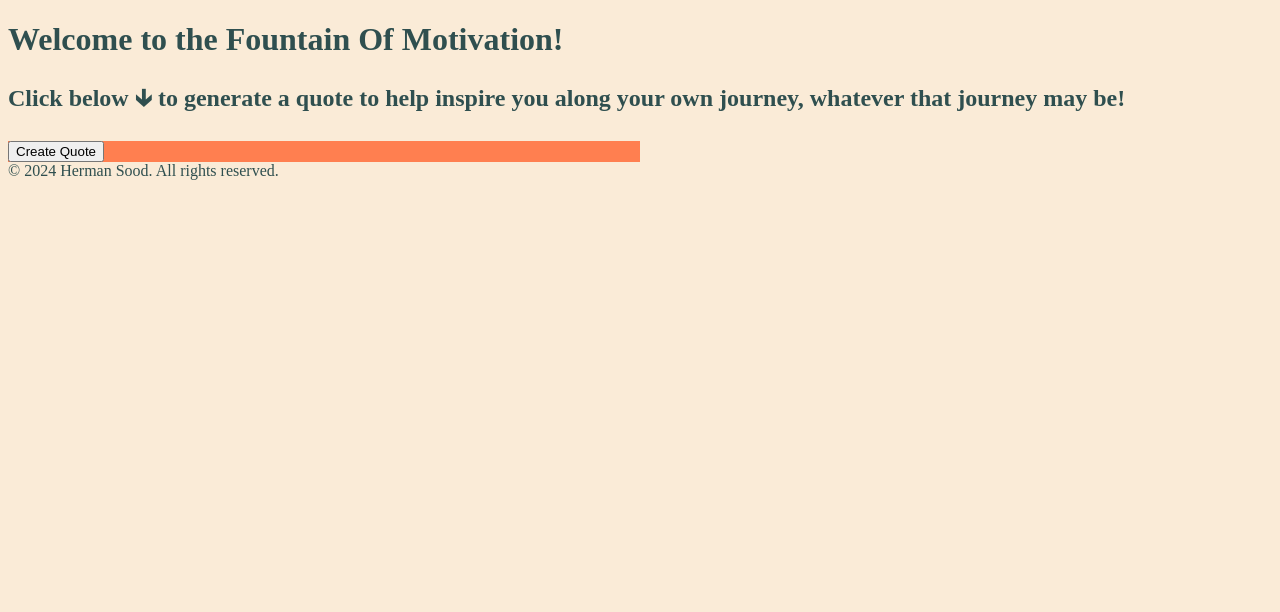
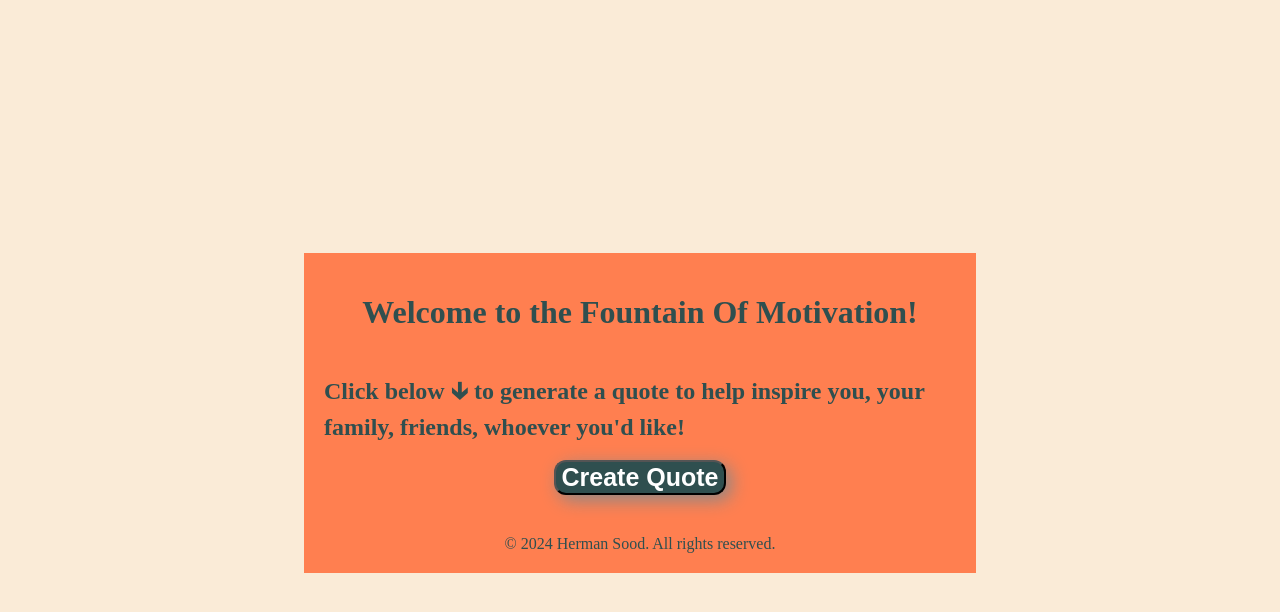
Before and after one commit to Herman-23/First-Hackathon, a plain HTML site: page index.html in a window 1280 px wide. Drawn offline with nearby package versions, Linux system fonts and the light colour scheme.

Commit message:
Added some css to style the current html for quote generator view and moved some heading elements into quotegeneratorview

```diff
--- a/index.html
+++ b/index.html
@@ -7,10 +7,10 @@
     <link rel="stylesheet" href="./styles.css">
 </head>
 <body>
-    <h1>Welcome to the Fountain Of Motivation!</h1>
-    <h2>Click below 🡳 to generate a quote to help inspire you along your own journey, whatever that journey may be!</h2>
     <div class="quoteGeneratorView">
-        <button id="quoteGenerator">Create Quote</button>
+        <h1>Welcome to the Fountain Of Motivation!</h1>
+    <h2>Click below 🡳 to generate a quote to help inspire you, your family, friends, whoever you'd like!</h2>
+        <button id="quoteGeneratorBtn">Create Quote</button>
         </div>
         <div class="quoteDisplayView">
         <button>Saved Quotes</button>
--- a/styles.css
+++ b/styles.css
@@ -3,12 +3,38 @@ html {
     color: #2F4F4F ;
 }
 .quoteGeneratorView {
+     display: flex;
+     margin: auto;
+     margin-top: 20%;
+     flex-direction: column;
+     align-items: center;
     background-color: coral;
-    /* color: #2F4F4F; */
-    max-height: 50%;
     max-width: 50%;
+    padding: 20px;
 }
 
 .quoteDisplayView {
     display: none;
 }
+
+#quoteGeneratorBtn {
+    cursor: pointer;
+    max-width: 50%;
+    border-radius: 12px;
+    color: white;
+    background-color: #2F4F4F;
+    font-size: 25px;
+    font-weight: 600;
+    box-shadow: 5px 5px 18px #888888;
+
+}
+
+footer {
+    display: flex;
+    margin: auto;
+    flex-direction: column;
+    align-items: center;
+   background-color: coral;
+   max-width: 50%;
+   padding: 20px;
+}
```
